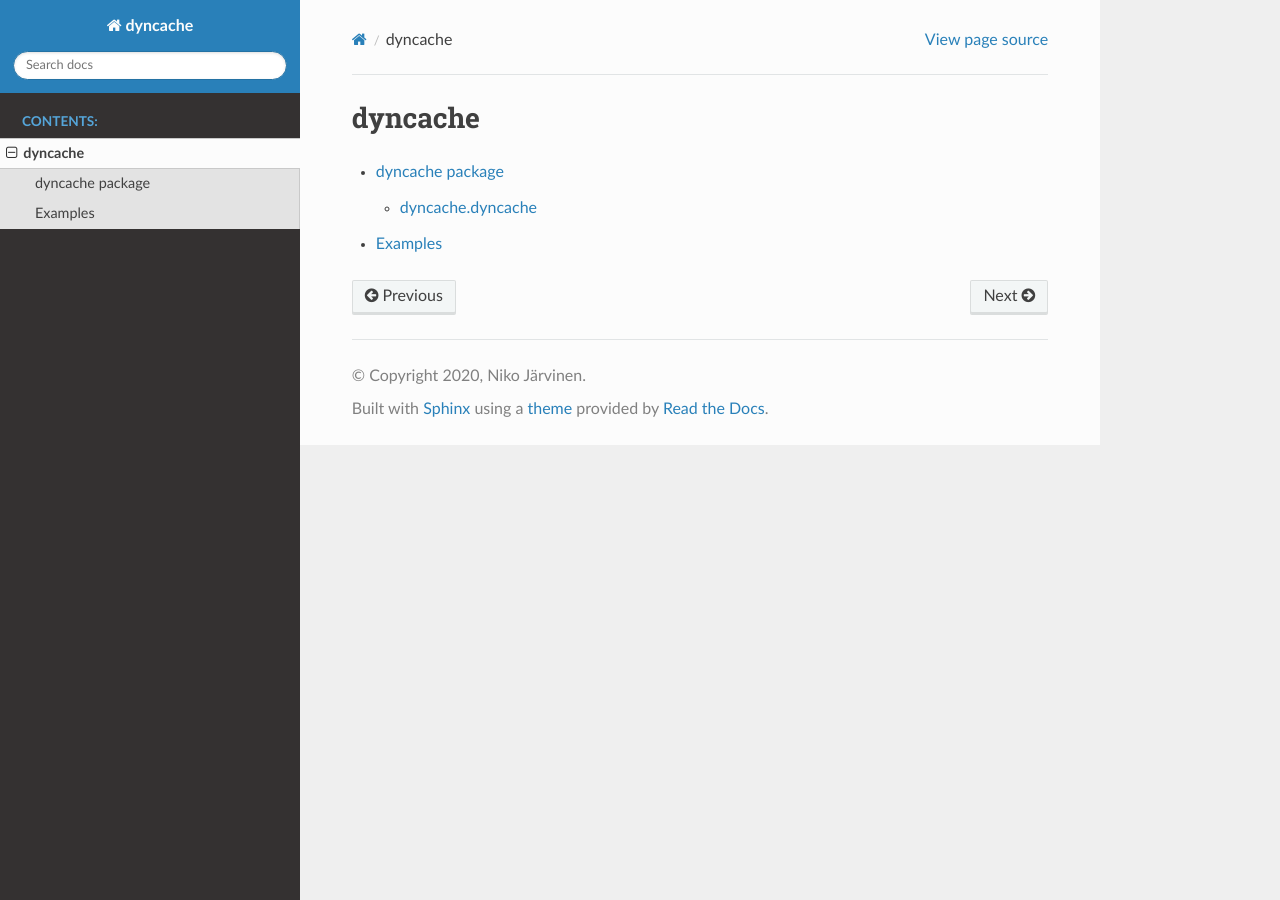
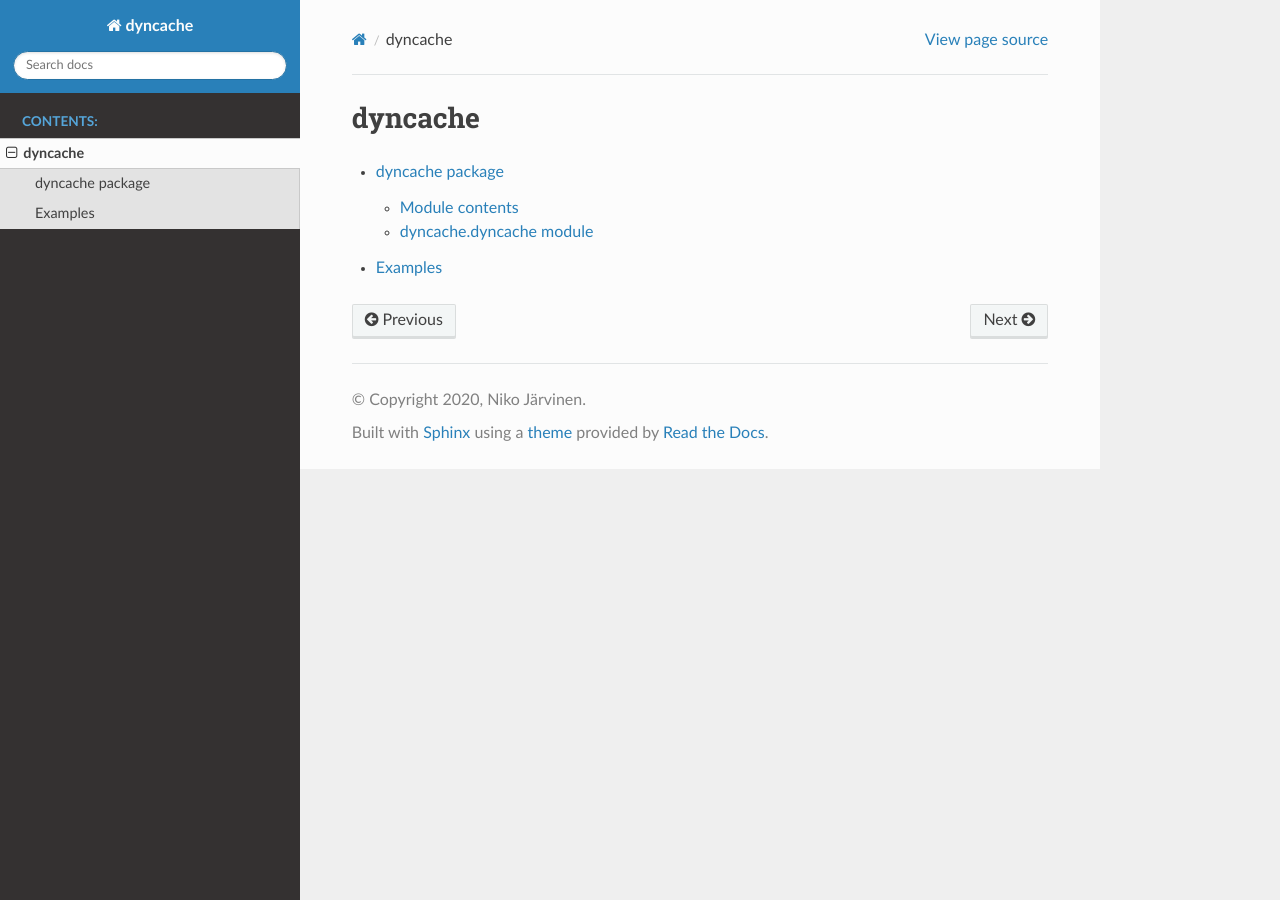
Before and after one commit to b10011/dyncache, a Sphinx documentation site: the page built from docs/modules.rst, in a window 1280 px wide. Built offline with Sphinx 7.4.7 and the Read the Docs theme 2.0.0, drawn with Linux system fonts in a browser that asks for light colours.

Commit message:
Updated documentation structure

```diff
--- a/docs/dyncache.rst
+++ b/docs/dyncache.rst
@@ -1,8 +1,16 @@
 dyncache package
 ================
 
-dyncache.dyncache
------------------
+Module contents
+---------------
+
+.. automodule:: dyncache
+   :members:
+   :undoc-members:
+   :show-inheritance:
+
+dyncache.dyncache module
+------------------------
 
 .. automodule:: dyncache.dyncache
    :members:
```
